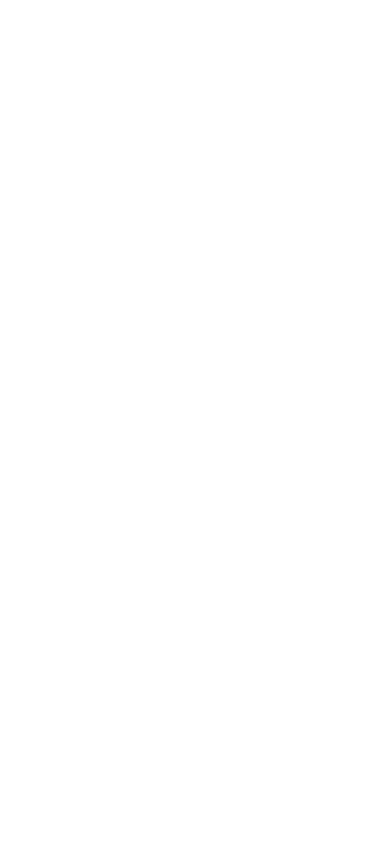
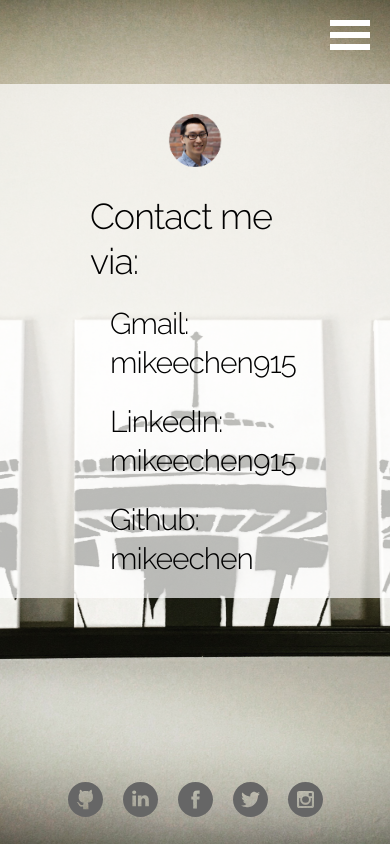
Before and after one commit to mikeechen/Personal-Site, a React (Create React App) app: page /contact in a window 390 px wide. Built offline with nearby package versions, Linux system fonts and the light colour scheme.

Commit message:
contact page

```diff
--- a/public/index.html
+++ b/public/index.html
@@ -9,7 +9,7 @@
     <link rel="manifest" href="%PUBLIC_URL%/manifest.json">
     <link rel="mask-icon" href="%PUBLIC_URL%/safari-pinned-tab.svg" color="#5bbad5">
     <meta name="theme-color" content="#ffffff">
-    <link href='https://fonts.googleapis.com/css?family=Raleway:200,400,100' rel='stylesheet' type='text/css'>
+    <link href='https://fonts.googleapis.com/css?family=Raleway:200,400,100,300' rel='stylesheet' type='text/css'>
     <link rel="stylesheet" href="https://cdnjs.cloudflare.com/ajax/libs/skeleton/2.0.4/skeleton.min.css" />
     <link rel="stylesheet" href="https://cdnjs.cloudflare.com/ajax/libs/animate.css/3.5.2/animate.min.css">
     <title>Welcome!</title>
--- a/src/components/About.jsx
+++ b/src/components/About.jsx
@@ -4,6 +4,24 @@ import '../styles/main.css';
 import '../styles/about.css';
 
 export default class About extends Component {
+  componentDidMount() {
+    const images = document.getElementsByClassName('footer-logo');
+    const logo = document.querySelector('.logo');
+    const headerNav = document.querySelector('header nav');
+
+    for (let img of images) {
+      img.style.filter = 'invert(100%)';
+    }
+
+    if (headerNav) {
+      headerNav.style.filter = 'invert(0%)';
+    }
+
+    if (logo) {
+      logo.style.filter = 'invert(0%)';
+    }
+  }
+
   render() {
     return (
       <section className="background">
@@ -14,8 +32,7 @@ export default class About extends Component {
             I've always been interested in technologies, and how it can make our lives easier
             as it evolves. Coding has been a passion of mine for a long time,
             and I am ready to step forward into my career as a developer. I am always
-            interested in learning new languages and technologies, and I have been
-            teaching myself through most of my life.</p>
+            interested in learning new languages and technologies!</p>
             <MediaQuery query="(min-width: 620px)">
               <div className="row animated fadeInUp">
                 <div className="one-half column">
--- a/src/components/App.js
+++ b/src/components/App.js
@@ -4,6 +4,7 @@ import Header from './Header';
 import Footer from './Footer';
 import Main from './Main';
 import About from './About';
+import Contact from './Contact';
 import '../styles/App.css';
 
 class App extends Component {
@@ -15,6 +16,7 @@ class App extends Component {
             <Header />
             <Route exact path="/" component={Main} />
             <Route path="/about" component={About} />
+            <Route path="/contact" component={Contact} />
           </main>
           <Footer />
         </div>
--- a/src/components/Contact.jsx
+++ b/src/components/Contact.jsx
@@ -0,0 +1,48 @@
+import React, { Component } from 'react';
+import MediaQuery from 'react-responsive';
+import myFace from '../assets/circle.png';
+import '../styles/project.css';
+import '../styles/contact.css';
+
+export default class Contact extends Component {
+  componentDidMount() {
+    const images = document.getElementsByClassName('footer-logo');
+    const logo = document.querySelector('.logo');
+    const headerNav = document.querySelector('.main-header');
+
+    for (let img of images) {
+      img.style.filter = 'invert(40%)';
+    }
+
+    if (headerNav) {
+      headerNav.style.filter = 'invert(100%)';
+    }
+
+    if (logo) {
+      logo.style.filter = 'invert(100%)';
+    }
+  }
+
+  render() {
+    return (
+      <section className="second-background">
+        <div className="contact-section">
+          <div className="container">
+            <img className="face animated fadeInDown" src={myFace} alt="Michael Chen"/>
+            <div className="contact-text animated fadeInUp">
+              <h2>Contact me via: </h2>
+              <MediaQuery query="(min-width: 621px)">
+                <h3>Email: <a href="mailto:mikeechen915@gmail.com" target="_blank">mikeechen915@gmail.com</a></h3>
+              </MediaQuery>
+              <MediaQuery query="(max-width: 620px)">
+                <h3>Gmail: <a href="mailto:mikeechen915@gmail.com" target="_blank">mikeechen915</a></h3>
+              </MediaQuery>
+              <h3>LinkedIn: <a href="https://linkedin.com/in/mikeechen915" target="_blank">mikeechen915</a></h3>
+              <h3>Github: <a href="https://github.com/mikeechen">mikeechen</a></h3>
+            </div>
+          </div>
+        </div>
+      </section>
+    )
+  }
+}
--- a/src/components/Footer.jsx
+++ b/src/components/Footer.jsx
@@ -11,11 +11,11 @@ export default class Footer extends Component {
     return (
       <footer>
         <div className="container">
-          <a href="https://github.com/mikeechen" target="_blank"><img src={github} alt="github"/></a>
-          <a href="https://linkedIn.com/in/mikeechen915" target="_blank"><img src={linkedIn} alt="linkedIn"/></a>
-          <a href="https://www.facebook.com/ChenMichaelChen" target="_blank"><img src={facebook} alt="facebook"/></a>
-          <a href="https://twitter.com/chenmasta" target="_blank"><img src={twitter} alt="twitter"/></a>
-          <a href="https://www.instagram.com/mikeechen/" target="_blank"><img src={instagram} alt="instagram"/></a>
+          <a href="https://github.com/mikeechen" target="_blank"><img className="footer-logo" src={github} alt="github"/></a>
+          <a href="https://linkedIn.com/in/mikeechen915" target="_blank"><img className="footer-logo" src={linkedIn} alt="linkedIn"/></a>
+          <a href="https://www.facebook.com/ChenMichaelChen" target="_blank"><img className="footer-logo" src={facebook} alt="facebook"/></a>
+          <a href="https://twitter.com/chenmasta" target="_blank"><img className="footer-logo" src={twitter} alt="twitter"/></a>
+          <a href="https://www.instagram.com/mikeechen/" target="_blank"><img className="footer-logo" src={instagram} alt="instagram"/></a>
         </div>
       </footer>
     )
--- a/src/components/Header.jsx
+++ b/src/components/Header.jsx
@@ -9,23 +9,24 @@ export default class Header extends Component {
     return (
       <header>
         <MediaQuery query="(min-width: 1220px)">
-          <img src="http://fontmeme.com/permalink/170313/1c08a7dce2a7ca6fbb17e1bf7fc0aaf1.png" alt="MC"/>
-          <nav>
+          <img className="logo" src="http://fontmeme.com/permalink/170313/1c08a7dce2a7ca6fbb17e1bf7fc0aaf1.png" alt="MC"/>
+          <nav className="main-header">
             <ul>
               <li><Link to="/">Home</Link></li>
               <li><Link to="/about">About</Link></li>
               <li><a href="#">Projects</a></li>
-              <li><a href="#">Contact</a></li>
+              <li><Link to="/contact">Contact</Link></li>
               <li><a href="#">Resume</a></li>
             </ul>
           </nav>
         </MediaQuery>
         <MediaQuery query="(max-width: 1219px) and (min-width: 751px)">
+          <img className="logo" src="http://fontmeme.com/permalink/170313/1c08a7dce2a7ca6fbb17e1bf7fc0aaf1.png" alt="MC"/>
           <Menu right>
             <Link className="menu-item" to="/">Home</Link>
             <Link className="menu-item" to="/about">About</Link>
             <a className="menu-item" href="#">Projects</a>
-            <a className="menu-item" href="#">Contact</a>
+            <Link className="menu-item" to="/contact">Contact</Link>
             <a className="menu-item" href="#">Resume</a>
           </Menu>
         </MediaQuery>
@@ -34,7 +35,7 @@ export default class Header extends Component {
             <Link className="menu-item" to="/">Home</Link>
             <Link className="menu-item" to="/about">About</Link>
             <a className="menu-item" href="#">Projects</a>
-            <a className="menu-item" href="#">Contact</a>
+            <Link className="menu-item" to="/contact">Contact</Link>
             <a className="menu-item" href="#">Resume</a>
           </Menu>
         </MediaQuery>
--- a/src/components/Main.jsx
+++ b/src/components/Main.jsx
@@ -3,6 +3,24 @@ import MediaQuery from 'react-responsive';
 import '../styles/main.css';
 
 export default class Main extends Component {
+  componentDidMount() {
+    const images = document.getElementsByClassName('footer-logo');
+    const logo = document.querySelector('.logo');
+    const headerNav = document.querySelector('header nav');
+
+    for (let img of images) {
+      img.style.filter = 'invert(100%)';
+    }
+
+    if (headerNav) {
+      headerNav.style.filter = 'invert(0%)';
+    }
+
+    if (logo) {
+      logo.style.filter = 'invert(0%)';
+    }
+  }
+
   render() {
     return (
       <section className="background">
--- /dev/null
+++ b/src/styles/contact.css
@@ -0,0 +1,42 @@
+.contact-section {
+  top: 20vh;
+  background-color: rgba(255, 255, 255, 0.7);
+}
+
+.face {
+  width: 15%;
+}
+
+.contact-text {
+  width: 60%;
+  margin: auto;
+  text-align: left;
+  color: #000;
+  margin-top: 2rem;
+}
+
+.contact-text > h2 {
+  font-weight: 300;
+}
+
+.contact-text > h3 {
+  margin-left: 2rem;
+  font-weight: 300;
+}
+
+.contact-text > h3 > a {
+  text-decoration: none;
+  color: #000;
+}
+
+.contact-text > h3 > a:hover {
+  text-decoration: underline;
+  color: #444;
+}
+
+@media (max-width: 621px) {
+  .contact-section {
+    top: 10vh;
+    padding-bottom: 0;
+  }
+}
--- a/src/styles/footer.css
+++ b/src/styles/footer.css
@@ -11,3 +11,9 @@ footer img {
   margin: 0 1rem 0;
   filter: invert(100%);
 }
+
+@media (max-width: 750px) {
+  footer {
+    bottom: 2rem;
+  }
+}
--- /dev/null
+++ b/src/styles/project.css
@@ -0,0 +1,8 @@
+.second-background {
+  background-image: url('../assets/IMG_2977.jpg');
+  height: 100vh;
+  background-attachment: fixed;
+  background-position: center;
+  background-repeat: no-repeat;
+  background-size: cover;
+}
```
Also changed, not shown: src/assets/circle.png (added).
